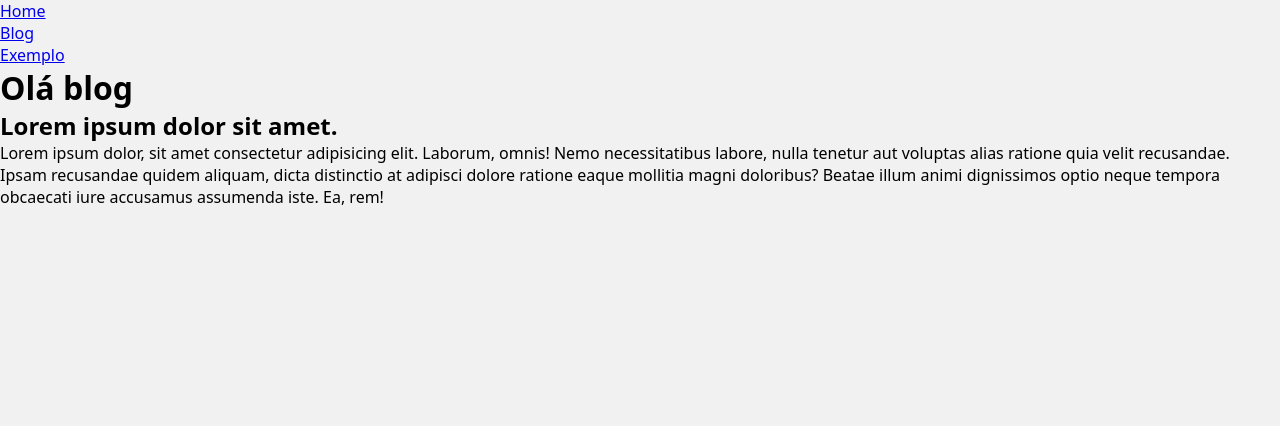
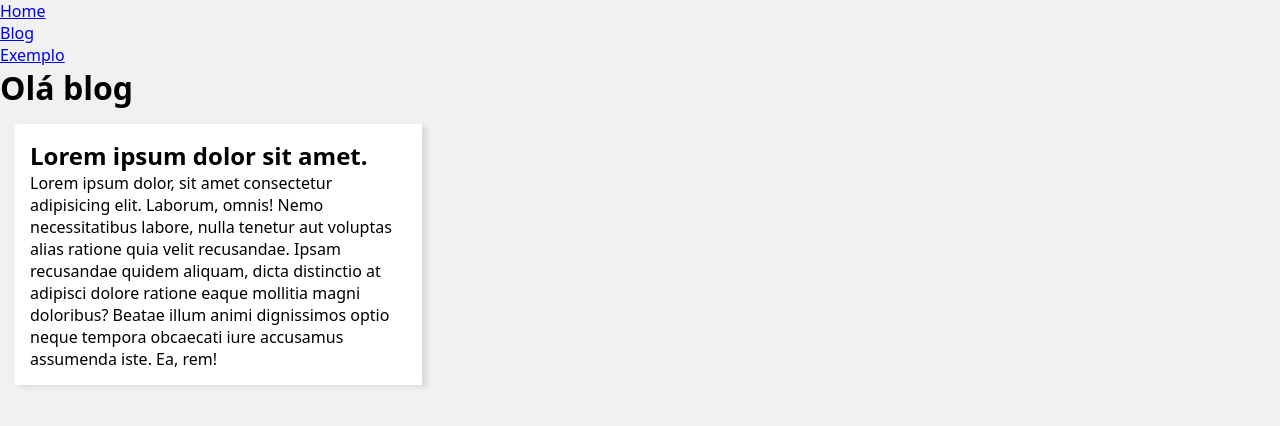
Before and after one commit to oscarlmjr/Section_9__ola_django, a Django app: page /blog/ in a window 1280 px wide. Shown: the top 426 px of the page. Run offline with Django 5.2, Linux system fonts and the light colour scheme.

Commit message:
secao_9 aula_439-440

```diff
--- a/base/global/base.html
+++ b/base/global/base.html
@@ -3,8 +3,9 @@
 
 <h1>{% block texto %}{% endblock texto %}</h1>
 
-<main class="posts">
-	{% include 'global/partials/postblock.html' %}
+<main class="content">
+	{% block posts %}{% endblock posts %}
+	{% block home %}{% endblock home %}
 </main>
 
 
--- a/base/static/global/css/style.css
+++ b/base/static/global/css/style.css
@@ -17,3 +17,21 @@ body {
   font-family: system-ui, -apple-system, BlinkMacSystemFont, 'Segoe UI', Roboto,
     Oxygen, Ubuntu, Cantarell, 'Open Sans', 'Helvetica Neue', sans-serif;
 }
+
+.content {
+  display: grid;
+  gap: 1.5rem;
+  padding: 1.5rem;
+}
+
+.post {
+  background: #fff;
+  padding: 1.5rem;
+  box-shadow: 5px 2px 5px rgba(0,0,0,10%);
+}
+
+@media (min-width: 600px) {
+  .content {
+    grid-template-columns: repeat(auto-fill, minmax(32rem, 1fr));
+  }
+}
--- a/blog/templates/blog/index.html
+++ b/blog/templates/blog/index.html
@@ -1,5 +1,7 @@
 {% extends 'global/base.html' %}
 
-{% block texto %}
-	{{ text }}
-{% endblock texto %}
+{% block texto %} {{ text }} {% endblock texto %}
+
+{% block posts %}
+	{% include 'global/partials/postblock.html' %}
+{% endblock posts %}
--- a/home/templates/home/index.html
+++ b/home/templates/home/index.html
@@ -3,3 +3,7 @@
 {% block texto %}
 	{{ text }}
 {% endblock texto %}
+
+{% block home %}
+	<h1>HOME</h1>
+{% endblock home %}
```
